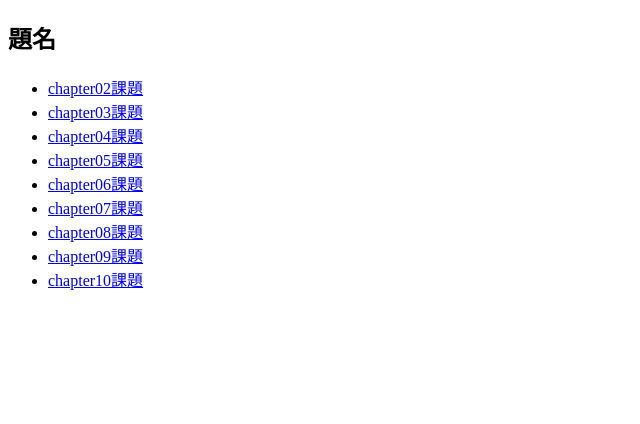
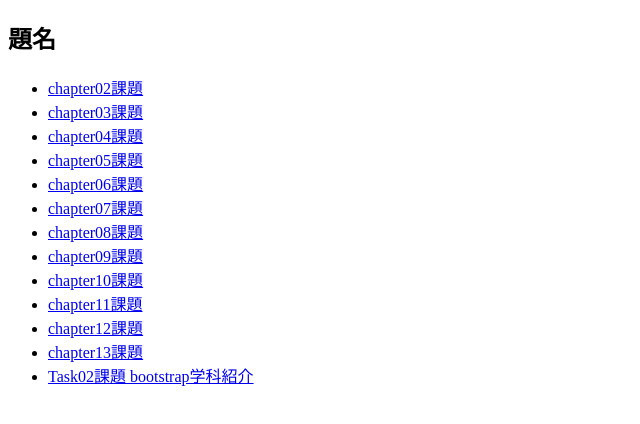
Before and after one commit to itc-n21018/WebExtntion, a plain HTML site: page index.html in a window 1280 px wide. Shown: the whole page, without its empty margins (0-640 px from the left). Drawn offline with Linux system fonts and the light colour scheme.

Commit message:
webページ

```diff
--- a/index.html
+++ b/index.html
@@ -1,10 +1,12 @@
 <!DOCTYPE html>
 <html lang="ja">
+
 <head>
 	<meta charset="utf-8">
 	<meta name="description" content="10月">
 	<title>練習</title>
 </head>
+
 <body>
 	<article>
 		<h1>題名</h1>
@@ -18,7 +20,12 @@
 			<li><a href="chapter08/ch08-linkimg.html">chapter08課題</a></li>
 			<li><a href="chapter09/ch09-boxcss.html">chapter09課題</a></li>
 			<li><a href="chapter10/ch10-table.html">chapter10課題</a></li>
+			<li><a href="chapter11/ch11-form.html">chapter11課題</a></li>
+			<li><a href="chapter12/index.html">chapter12課題</a></li>
+			<li><a href="chapter13/index.html">chapter13課題</a></li>
+			<li><a href="Task02/index.html">Task02課題 bootstrap学科紹介</a></li>
 		</ul>
 	</article>
 </body>
+
 </html>
```
Lines whose indentation alone changed are shown as unchanged.
